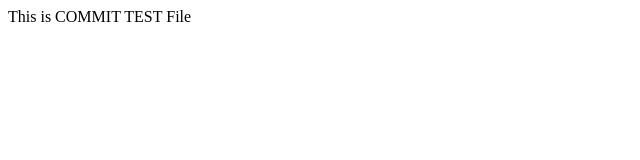
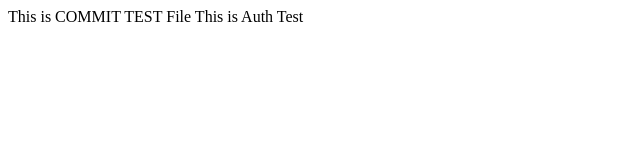
Before and after one commit to oceanlee-seoul/TEST, a plain HTML site: page index.html in a window 1280 px wide. Shown: the whole page, without its empty margins (0-640 px from the left). Drawn offline with Linux system fonts and the light colour scheme.

Commit message:
test: auth Test

```diff
--- a/index.html
+++ b/index.html
@@ -7,5 +7,7 @@
 </head>
 <body>
     This is COMMIT TEST File
+    This is Auth Test
 </body>
+
 </html>
```
